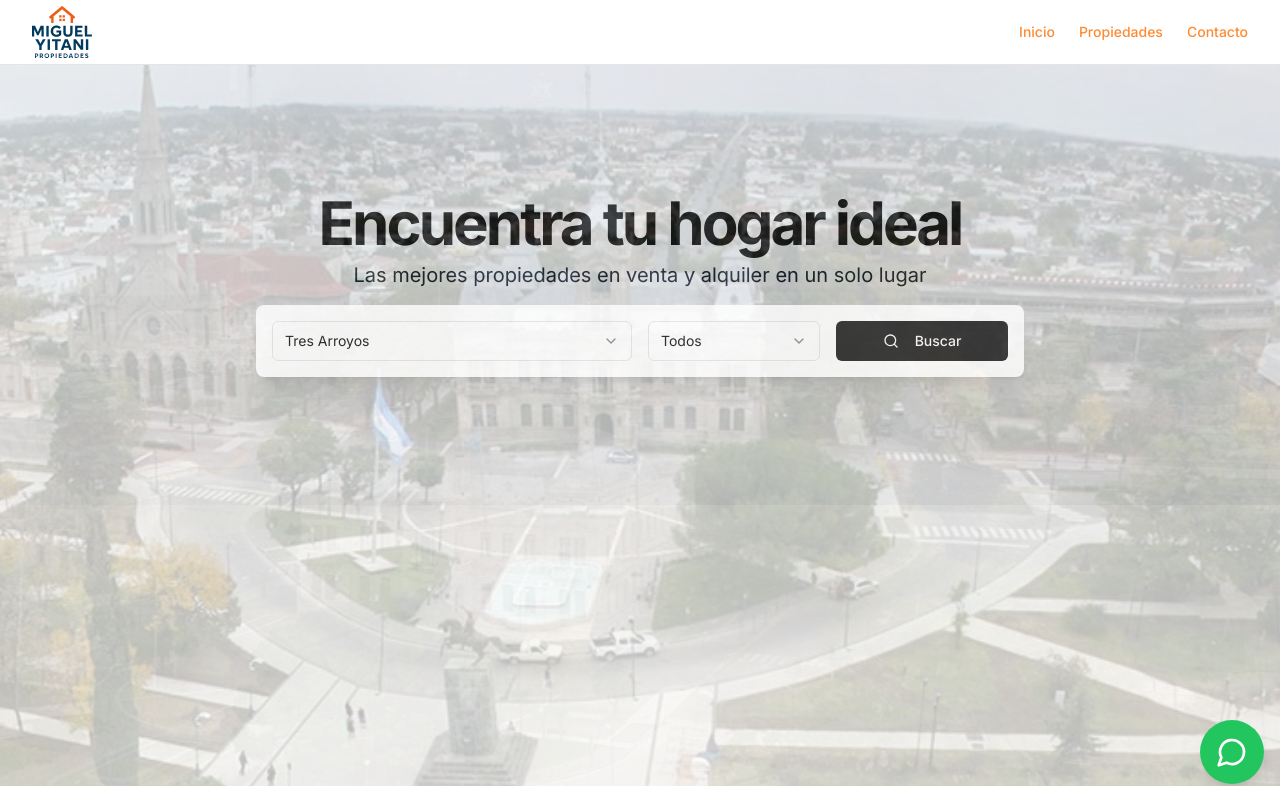
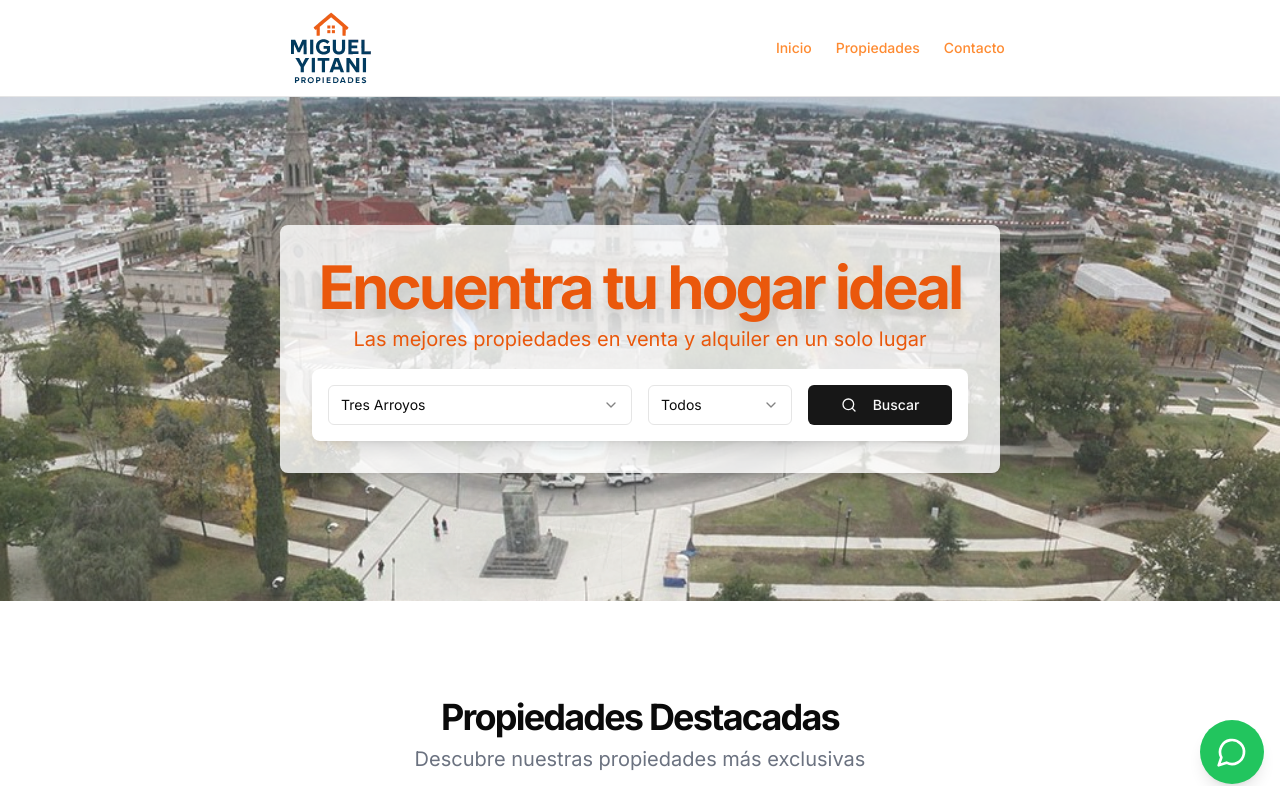
Before and after one commit to bitiadev/real-estate, a Next.js app: page / in a window 1280 px wide. Shown: the top 786 px of the page. Built offline with nearby package versions, Linux system fonts and the light colour scheme; no server answers; the database is empty.

Commit message:
se modifican propiedades tailwind de navbar, hero section.

```diff
--- a/components/Hero.tsx
+++ b/components/Hero.tsx
@@ -56,8 +56,9 @@ const HeroCarousel = ({ images }: HeroCarouselProps) => {
 
   // Renderiza el carrusel de imágenes
   return (
-    <>
-    <div className="relative w-full h-screen bg-[var(--color-background)]">
+    <div className="relative w-full h-2/4 bg-[var(--color-background)]">
+      {/* Imágenes del carrusel como fondo */}
+      <div className="absolute inset-0">
         {images[deviceType].map((image, index) => (
           <Image
             key={image}
@@ -67,26 +68,27 @@ const HeroCarousel = ({ images }: HeroCarouselProps) => {
             priority
             style={{ objectFit: 'cover' }}
             className={`transition-opacity duration-1000 ${
-            index === currentIndex ? 'opacity-30' : 'opacity-0'
+              index === currentIndex ? 'opacity-100' : 'opacity-0'
             }`}
           />
         ))}
+      </div>
 
-      {/* <section className="w-full py-12 md:py-24 lg:py-32 bg-gradient-to-r from-gray-50 to-gray-100"> */}
-      <section className="w-full py-12 md:py-24 lg:py-32 bg-gradient-to-r from-gray-50 to-gray-100">
-        <div className="px-4 md:px-6 w-full">
-          <div className="flex flex-col items-center space-y-4 text-center">
-            <div className="space-y-2">
-              <h1 className="text-3xl font-bold tracking-tighter sm:text-4xl md:text-5xl lg:text-6xl">
+      {/* Contenido superpuesto */}
+      <section className="relative w-full py-12 md:py-24 lg:py-32 md:flex justify-center">
+        <div className="px-4 md:px-6 md:w-[60%]">
+        <div className="flex flex-col items-center space-y-4 text-center rounded-lg shadow-lg p-8" style={{ backgroundColor: 'rgba(255, 255, 255, 0.8)' }}>
+            <div className="space-y-2 ">
+              <h1 className="text-3xl font-bold tracking-tighter sm:text-4xl md:text-5xl lg:text-6xl z-10 text-orange-600 drop-shadow-xl">
                 Encuentra tu hogar ideal
               </h1>
-              <p className="mx-auto max-w-[700px] text-gray-900 md:text-xl">
+              <p className="mx-auto max-w-[700px] md:text-xl z-10 text-orange-600">
                 Las mejores propiedades en venta y alquiler en un solo lugar
               </p>
             </div>
 
-            {/* Search Bar */}
-            <div className="w-full max-w-3xl z-10 bg-white opacity-80 rounded-lg shadow-lg p-4 mt-8">
+            {/* Barra de búsqueda */}
+            <div className="w-full max-w-3xl bg-white rounded-lg shadow-lg p-4">
               <div className="grid grid-cols-1 md:grid-cols-4 gap-4">
                 <div className="md:col-span-2">
                   <Select defaultValue="TresArroyos">
@@ -126,8 +128,6 @@ const HeroCarousel = ({ images }: HeroCarouselProps) => {
         </div>
       </section>
     </div>
-    </>
-
   )
 }
 
--- a/components/navbar.tsx
+++ b/components/navbar.tsx
@@ -13,22 +13,22 @@ export default function Navbar() {
 
   return (
     <header className="px-4 md:px-8 sticky top-0 z-50 w-full border-b bg-white flex justify-center text-naranja">
-      <div className="w-full flex h-16 items-center justify-between">
-        <div className="flex items-center gap-2">
+      <div className="w-full flex h-16 md:h-24  items-center justify-between">
+        <div className="flex items-center gap-2 md:ml-[20%]">
           <Link href="/" className="flex items-center gap-2">
             {/* <Building className="h-6 w-6" /> */}
             <Image
               src="/logo.svg"
               alt="Logo"
-              width={60}
-              height={60}
-              className="hidden md:block"
+              width={70}
+              height={70}
+              className="block h-10 w-10 md:ml-4 md:h-20 md:w-20"
             />
             {/* <span className="text-lg font-bold">{siteConfig.empresa}</span> */}
           </Link>
         </div>
 
-        <nav className="hidden md:flex gap-6">
+        <nav className="hidden md:flex gap-6 mr-[20%]">
           <Link href="/" className="text-sm font-medium hover:underline">
             Inicio
           </Link>
@@ -55,7 +55,7 @@ export default function Navbar() {
         <Sheet open={isMenuOpen} onOpenChange={setIsMenuOpen}>
           <SheetTrigger asChild className="md:hidden">
             <Button variant="ghost" size="icon">
-              <Menu className="h-6 w-6" />
+              <Menu className="h-8 w-8" />
               <span className="sr-only">Toggle menu</span>
             </Button>
           </SheetTrigger>
@@ -63,34 +63,40 @@ export default function Navbar() {
             <div className="flex flex-col h-full">
               <div className="flex items-center justify-between border-b py-4">
                 <Link href="/" className="flex items-center gap-2" onClick={() => setIsMenuOpen(false)}>
-                  <Building className="h-6 w-6" />
-                  <span className="text-lg font-bold">Inmobiliaria</span>
+                  {/* <Building className="h-6 w-6" /> */}
+                  <Image
+                    src="/logo.svg"
+                    alt="Logo"
+                    width={70}
+                    height={70}
+                    className="block md:hidden ml-4"
+                  />
                 </Link>
-                <Button variant="ghost" size="icon" onClick={() => setIsMenuOpen(false)}>
+               {/*  <Button variant="ghost" size="icon" onClick={() => setIsMenuOpen(false)}>
                   <X className="h-6 w-6" />
                   <span className="sr-only">Close menu</span>
-                </Button>
+                </Button> */}
               </div>
-              <nav className="flex flex-col gap-4 py-6">
+              <nav className="flex flex-col items-center gap-10 py-8">
                 <Link href="/" className="text-lg font-medium" onClick={() => setIsMenuOpen(false)}>
                   Inicio
                 </Link>
                 <Link href="/propiedades" className="text-lg font-medium" onClick={() => setIsMenuOpen(false)}>
                   Propiedades
                 </Link>
-                <Link href="#" className="text-lg font-medium" onClick={() => setIsMenuOpen(false)}>
+               {/*  <Link href="#" className="text-lg font-medium" onClick={() => setIsMenuOpen(false)}>
                   Servicios
                 </Link>
                 <Link href="#" className="text-lg font-medium" onClick={() => setIsMenuOpen(false)}>
                   Nosotros
-                </Link>
-                <Link href="#" className="text-lg font-medium" onClick={() => setIsMenuOpen(false)}>
+                </Link> */}
+                <Link href="#footer" className="text-lg font-medium" onClick={() => setIsMenuOpen(false)}>
                   Contacto
                 </Link>
               </nav>
               <div className="mt-auto border-t py-6">
                 <Link href="/admin/login" onClick={() => setIsMenuOpen(false)}>
-                  <Button className="w-full">Acceso Admin</Button>
+                  <Button className="w-full">Acceso</Button>
                 </Link>
               </div>
             </div>
```
Lines whose indentation alone changed are shown as unchanged.
